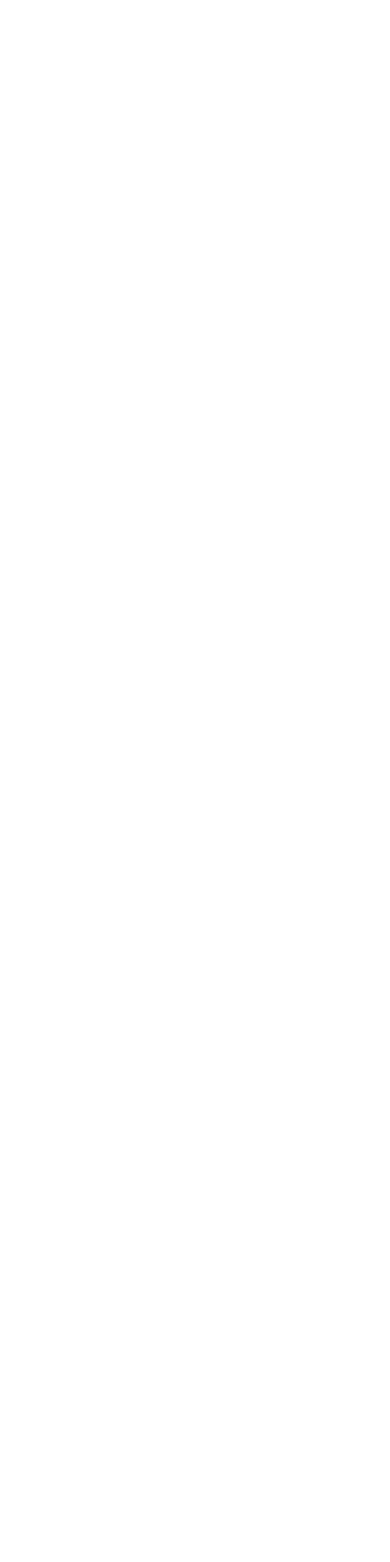
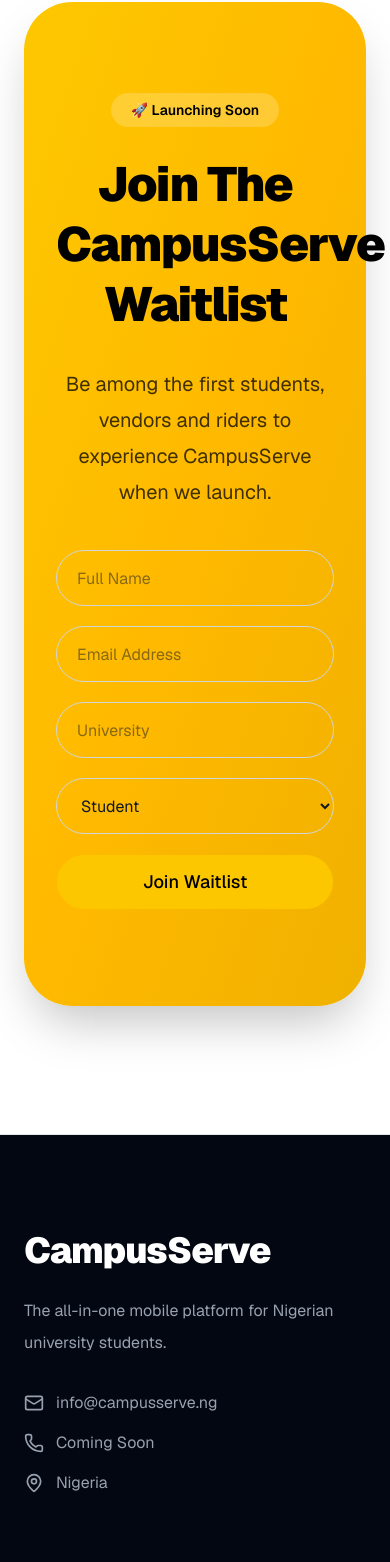
Before and after one commit to campusserve/campusserve-website, a Next.js app: page / in a window 390 px wide. Shown: the part 8764-10326 px from the top of the page. Before the commit the page ends 5061 px from the top, so only its background shows below. Built offline with nearby package versions, Linux system fonts and the light colour scheme; no server answers.

Commit message:
Release v0.4.0 - Waitlist integrated with Supabase

```diff
--- a/package.json
+++ b/package.json
@@ -9,6 +9,7 @@
     "lint": "eslint"
   },
   "dependencies": {
+    "@supabase/supabase-js": "^2.110.0",
     "class-variance-authority": "^0.7.1",
     "clsx": "^2.1.1",
     "framer-motion": "^12.42.2",
--- a/src/app/page.tsx
+++ b/src/app/page.tsx
@@ -1,6 +1,10 @@
 import Navbar from "@/components/layout/Navbar";
 import Hero from "@/components/home/Hero";
 import Services from "@/components/home/Services";
+import HowItWorks from "@/components/home/HowItWorks";
+import Testimonials from "@/components/home/Testimonials";
+import FinalCTA from "@/components/home/FinalCTA";
+import Footer from "@/components/layout/Footer";
 
 export default function Home() {
   return (
@@ -8,6 +12,10 @@
       <Navbar />
       <Hero />
       <Services />
+      <HowItWorks />
+      <Testimonials />
+      <FinalCTA />
+      <Footer />
     </>
   );
 }
--- a/src/components/home/FinalCTA.tsx
+++ b/src/components/home/FinalCTA.tsx
@@ -1,58 +1,34 @@
-import { ArrowRight, Smartphone } from "lucide-react";
-
-import { Button } from "@/components/ui/button";
 import Container from "@/components/shared/Container";
+import WaitlistForm from "./WaitlistForm";
 
 export default function FinalCTA() {
   return (
     <section
       id="download"
-      className="relative overflow-hidden py-32"
+      className="py-32"
     >
       <Container>
 
-        <div className="relative overflow-hidden rounded-[48px] bg-gradient-to-br from-yellow-400 via-amber-400 to-yellow-500 px-10 py-24 shadow-[0_40px_100px_rgba(250,204,21,0.35)] lg:px-24">
+        <div className="rounded-[48px] bg-gradient-to-br from-yellow-400 via-amber-400 to-yellow-500 px-8 py-24 shadow-2xl lg:px-20">
 
-          <div className="absolute -right-20 -top-20 h-72 w-72 rounded-full bg-white/10 blur-3xl" />
-          <div className="absolute -bottom-20 -left-20 h-80 w-80 rounded-full bg-white/10 blur-3xl" />
+          <div className="mx-auto max-w-4xl text-center">
 
-          <div className="relative mx-auto max-w-4xl text-center">
+            <span className="rounded-full bg-white/20 px-5 py-2 text-sm font-semibold text-black">
+              🚀 Launching Soon
+            </span>
 
-            <div className="mx-auto flex h-24 w-24 items-center justify-center rounded-3xl bg-white shadow-xl">
-              <Smartphone className="h-12 w-12 text-yellow-500" />
-            </div>
-
-            <h2 className="mt-10 text-5xl font-black leading-tight text-black lg:text-7xl">
-              Ready For
+            <h2 className="mt-8 text-5xl font-black leading-tight text-black lg:text-6xl">
+              Join The CampusServe
               <br />
-              CampusServe?
+              Waitlist
             </h2>
 
             <p className="mx-auto mt-8 max-w-3xl text-xl leading-9 text-black/75">
-              Join thousands of students waiting for Nigeria's most complete
-              campus lifestyle platform.
+              Be among the first students, vendors and riders to experience
+              CampusServe when we launch.
             </p>
 
-            <div className="mt-12 flex flex-wrap justify-center gap-5">
-
-              <Button
-                size="lg"
-                className="h-14 rounded-2xl bg-black px-8 text-lg text-white hover:bg-gray-900"
-              >
-                Join Waitlist
-
-                <ArrowRight className="ml-2 h-5 w-5" />
-              </Button>
-
-              <Button
-                variant="secondary"
-                size="lg"
-                className="h-14 rounded-2xl bg-white px-8 text-lg text-black hover:bg-gray-100"
-              >
-                Become a Vendor
-              </Button>
-
-            </div>
+            <WaitlistForm />
 
           </div>
 
--- /dev/null
+++ b/src/components/home/WaitlistForm.tsx
@@ -0,0 +1,111 @@
+"use client";
+
+import { FormEvent, useState } from "react";
+
+import { Button } from "@/components/ui/button";
+import { supabase } from "@/lib/supabase";
+
+export default function WaitlistForm() {
+  const [loading, setLoading] = useState(false);
+
+  const [form, setForm] = useState({
+    full_name: "",
+    email: "",
+    university: "",
+    role: "Student",
+  });
+
+  async function handleSubmit(e: FormEvent) {
+    e.preventDefault();
+
+    setLoading(true);
+
+    const { error } = await supabase
+      .from("waitlist")
+      .insert(form);
+
+    if (error) {
+      alert(error.message);
+    } else {
+      alert("🎉 You're on the waitlist!");
+
+      setForm({
+        full_name: "",
+        email: "",
+        university: "",
+        role: "Student",
+      });
+    }
+
+    setLoading(false);
+  }
+
+  return (
+    <form
+      onSubmit={handleSubmit}
+      className="mx-auto mt-10 max-w-xl space-y-5"
+    >
+      <input
+        required
+        placeholder="Full Name"
+        value={form.full_name}
+        onChange={(e) =>
+          setForm({
+            ...form,
+            full_name: e.target.value,
+          })
+        }
+        className="h-14 w-full rounded-2xl border border-gray-300 px-5 outline-none focus:border-yellow-400"
+      />
+
+      <input
+        required
+        type="email"
+        placeholder="Email Address"
+        value={form.email}
+        onChange={(e) =>
+          setForm({
+            ...form,
+            email: e.target.value,
+          })
+        }
+        className="h-14 w-full rounded-2xl border border-gray-300 px-5 outline-none focus:border-yellow-400"
+      />
+
+      <input
+        required
+        placeholder="University"
+        value={form.university}
+        onChange={(e) =>
+          setForm({
+            ...form,
+            university: e.target.value,
+          })
+        }
+        className="h-14 w-full rounded-2xl border border-gray-300 px-5 outline-none focus:border-yellow-400"
+      />
+
+      <select
+        value={form.role}
+        onChange={(e) =>
+          setForm({
+            ...form,
+            role: e.target.value,
+          })
+        }
+        className="h-14 w-full rounded-2xl border border-gray-300 px-5 outline-none focus:border-yellow-400"
+      >
+        <option>Student</option>
+        <option>Vendor</option>
+        <option>Rider</option>
+      </select>
+
+      <Button
+        disabled={loading}
+        className="h-14 w-full rounded-2xl bg-yellow-400 text-lg text-black hover:bg-yellow-500"
+      >
+        {loading ? "Joining..." : "Join Waitlist"}
+      </Button>
+    </form>
+  );
+}
--- a/src/components/layout/Footer.tsx
+++ b/src/components/layout/Footer.tsx
@@ -1,10 +1,5 @@
 import Link from "next/link";
-import {
-  Facebook,
-  Instagram,
-  Linkedin,
-  Twitter,
-} from "lucide-react";
+import { Mail, Phone, MapPin } from "lucide-react";
 
 import Container from "@/components/shared/Container";
 
@@ -22,13 +17,6 @@
   { name: "Contact", href: "#contact" },
 ];
 
-const socials = [
-  { icon: Facebook, href: "#" },
-  { icon: Instagram, href: "#" },
-  { icon: Twitter, href: "#" },
-  { icon: Linkedin, href: "#" },
-];
-
 export default function Footer() {
   return (
     <footer
@@ -36,92 +24,68 @@
       className="border-t border-gray-200 bg-gray-950 text-white"
     >
       <Container className="py-24">
-
         <div className="grid gap-16 lg:grid-cols-[2fr_1fr_1fr_1fr]">
-
           <div>
-
-            <h2 className="text-4xl font-black">
-              CampusServe
-            </h2>
+            <h2 className="text-4xl font-black">CampusServe</h2>
 
             <p className="mt-6 max-w-md leading-8 text-gray-400">
               The all-in-one mobile platform for Nigerian university students.
-              Food, marketplace, hostels, delivery and campus services in one app.
             </p>
 
-            <div className="mt-8 flex gap-4">
+            <div className="mt-8 space-y-4">
+              <div className="flex items-center gap-3 text-gray-400">
+                <Mail className="h-5 w-5" />
+                <span>info@campusserve.ng</span>
+              </div>
 
-              {socials.map((item) => {
-                const Icon = item.icon;
+              <div className="flex items-center gap-3 text-gray-400">
+                <Phone className="h-5 w-5" />
+                <span>Coming Soon</span>
+              </div>
 
-                return (
-                  <Link
-                    key={item.href + Icon.displayName}
-                    href={item.href}
-                    className="flex h-11 w-11 items-center justify-center rounded-xl bg-white/10 transition hover:bg-yellow-400 hover:text-black"
-                  >
-                    <Icon className="h-5 w-5" />
-                  </Link>
-                );
-              })}
-
+              <div className="flex items-center gap-3 text-gray-400">
+                <MapPin className="h-5 w-5" />
+                <span>Nigeria</span>
+              </div>
             </div>
-
           </div>
 
           <div>
-
-            <h3 className="font-bold text-white">
-              Product
-            </h3>
+            <h3 className="font-bold">Product</h3>
 
             <div className="mt-6 space-y-4">
-
               {productLinks.map((item) => (
                 <Link
                   key={item.name}
                   href={item.href}
-                  className="block text-gray-400 transition hover:text-yellow-400"
+                  className="block text-gray-400 hover:text-yellow-400"
                 >
                   {item.name}
                 </Link>
               ))}
-
             </div>
-
           </div>
 
           <div>
-
-            <h3 className="font-bold text-white">
-              Company
-            </h3>
+            <h3 className="font-bold">Company</h3>
 
             <div className="mt-6 space-y-4">
-
               {companyLinks.map((item) => (
                 <Link
                   key={item.name}
                   href={item.href}
-                  className="block text-gray-400 transition hover:text-yellow-400"
+                  className="block text-gray-400 hover:text-yellow-400"
                 >
                   {item.name}
                 </Link>
               ))}
-
             </div>
-
           </div>
 
           <div>
-
-            <h3 className="font-bold text-white">
-              Mobile App
-            </h3>
+            <h3 className="font-bold">Mobile App</h3>
 
             <div className="mt-6 space-y-4">
-
               <div className="rounded-2xl bg-white/10 p-4">
                 📱 Google Play
                 <p className="mt-1 text-sm text-gray-400">
@@ -135,15 +99,11 @@
                   Coming Soon
                 </p>
               </div>
-
             </div>
-
           </div>
-
         </div>
 
         <div className="mt-20 flex flex-col items-center justify-between gap-4 border-t border-white/10 pt-8 text-sm text-gray-500 lg:flex-row">
-
           <p>
             © {new Date().getFullYear()} CampusServe. All rights reserved.
           </p>
@@ -152,9 +112,7 @@
             <Link href="#">Privacy Policy</Link>
             <Link href="#">Terms of Service</Link>
           </div>
-
         </div>
-
       </Container>
     </footer>
   );
--- /dev/null
+++ b/src/lib/supabase.ts
@@ -0,0 +1,9 @@
+import { createClient } from "@supabase/supabase-js";
+
+const supabaseUrl = process.env.NEXT_PUBLIC_SUPABASE_URL!;
+const supabaseAnonKey = process.env.NEXT_PUBLIC_SUPABASE_ANON_KEY!;
+
+export const supabase = createClient(
+  supabaseUrl,
+  supabaseAnonKey
+);
```
Also changed, not shown: 1 other file (tests, documents, lock files or other folders).
